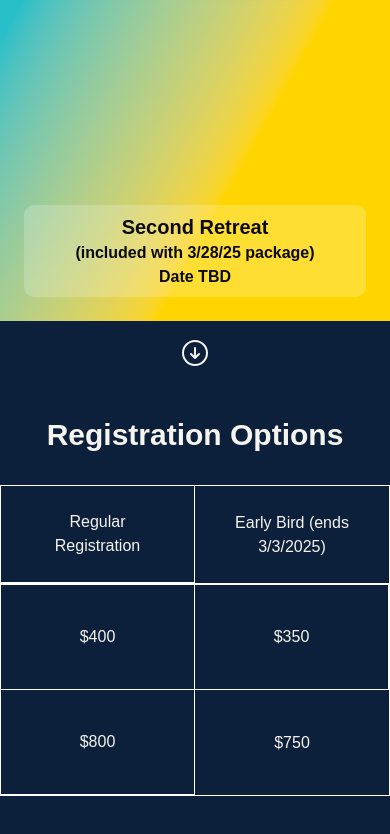
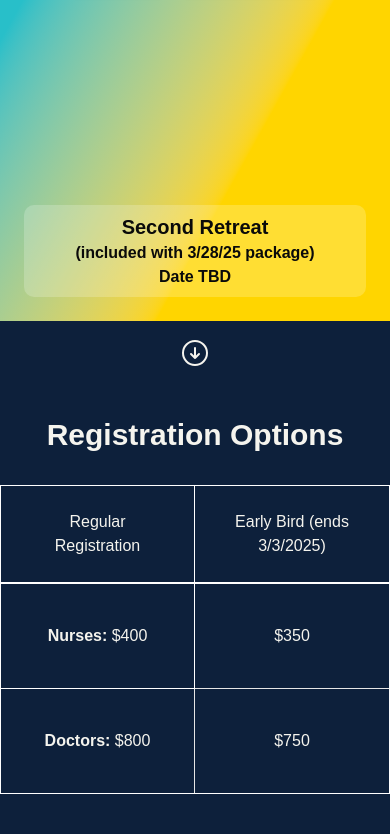
Before and after one commit to mweitzen/ohio-awareness, a website built with Vite: page index.html in a window 390 px wide. Shown: the part 459-1293 px from the top of the page. Built offline with nearby package versions, Linux system fonts and the light colour scheme; files whose address does not match are found by name.

Commit message:
thast it for tonight

```diff
--- a/index.html
+++ b/index.html
@@ -98,17 +98,21 @@
           <h2 class="text-3xl font-bold">Registration Options</h2>
           <div>
             <div
-              class="grid grid-cols-2 border border-white place-items-center *:p-6 divide-white divide-y divide-x *:w-full *:text-center"
+              class="grid grid-cols-2 border border-white place-items-center *:p-6 divide-white divide-x *:w-full *:text-center"
             >
               <p>Regular Registration</p>
               <p>Early Bird (ends 3/3/2025)</p>
             </div>
             <div
-              class="grid grid-cols-2 border border-white place-items-center *:px-6 *:py-10 divide-white divide-y divide-x *:w-full *:text-center"
+              class="grid grid-cols-2 border border-white place-items-center *:px-6 *:py-10 *:w-full *:text-center"
             >
-              <p>$400</p>
-              <p>$350</p>
-              <p>$800</p>
+              <p class="border-white border-r border-b">
+                <span class="sm:hidden font-semibold">Nurses: </span>$400
+              </p>
+              <p class="border-b">$350</p>
+              <p class="border-r">
+                <span class="sm:hidden font-semibold">Doctors: </span>$800
+              </p>
               <p>$750</p>
             </div>
           </div>
```
